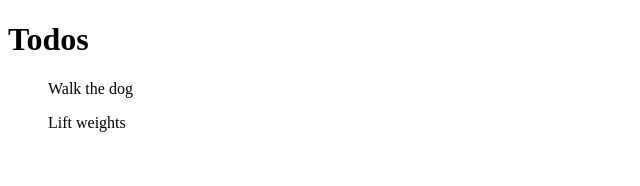
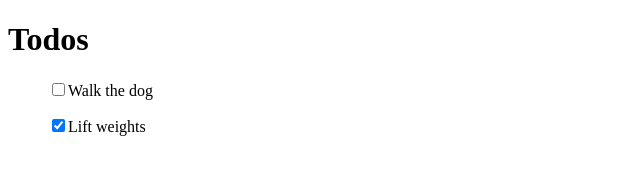
Before and after one commit to KristofferTroncoso/kt-code-gym, a React (Create React App) app in the folder todo-app/typescript-todo-feb19/: page / in a window 1280 px wide. Shown: the top 186 px of the page, without its empty margins (0-640 px from the left). Built offline with nearby package versions, Linux system fonts and the light colour scheme.

Commit message:
Work on Typescript todo app

```diff
--- a/todo-app/typescript-todo-feb19/src/components/App/App.tsx
+++ b/todo-app/typescript-todo-feb19/src/components/App/App.tsx
@@ -1,5 +1,5 @@
 import React, { Component } from 'react';
-import Todo from '../Todo/Todo';
+import TodoList from '../TodoList/TodoList';
 
 interface IState {
   todos: Array<ITodo>
@@ -30,18 +30,10 @@ class App extends Component<{}, IState> {
   }
 
   render() {
-    const todoList = this.state.todos.map(todo => (
-      <Todo
-        id={todo.id}
-        todoText={todo.todoText}
-        isComplete={todo.isComplete}
-      />
-    ))
-
     return (
       <div className="App">
         <h1>Todos</h1>
-        {todoList}
+        <TodoList todos={this.state.todos} />
       </div>
     );
   }
--- a/todo-app/typescript-todo-feb19/src/components/Todo/Todo.tsx
+++ b/todo-app/typescript-todo-feb19/src/components/Todo/Todo.tsx
@@ -9,6 +9,7 @@ interface Todo {
 function Todo({id = 5, todoText = "yoyo", isComplete = false}: Todo) {
   return (
     <ul>
+      <input type="checkbox" checked={isComplete} />
       {todoText}
     </ul>
   )
--- /dev/null
+++ b/todo-app/typescript-todo-feb19/src/components/TodoList/TodoList.tsx
@@ -0,0 +1,30 @@
+import React from 'react';
+import Todo from '../Todo/Todo';
+
+interface Props {
+  todos: Array<ITodo>
+}
+
+interface ITodo {
+  id: number
+  todoText: string,
+  isComplete: boolean
+}
+
+function TodoList({todos}: Props) {
+  const todoList = todos.map(todo => (
+    <Todo
+      id={todo.id}
+      todoText={todo.todoText}
+      isComplete={todo.isComplete}
+    />
+  ))
+
+  return (
+    <div>
+      {todoList}
+    </div>
+  )
+}
+
+export default TodoList;
```
Also changed, not shown: 1 other file (tests, documents, lock files or other folders).
